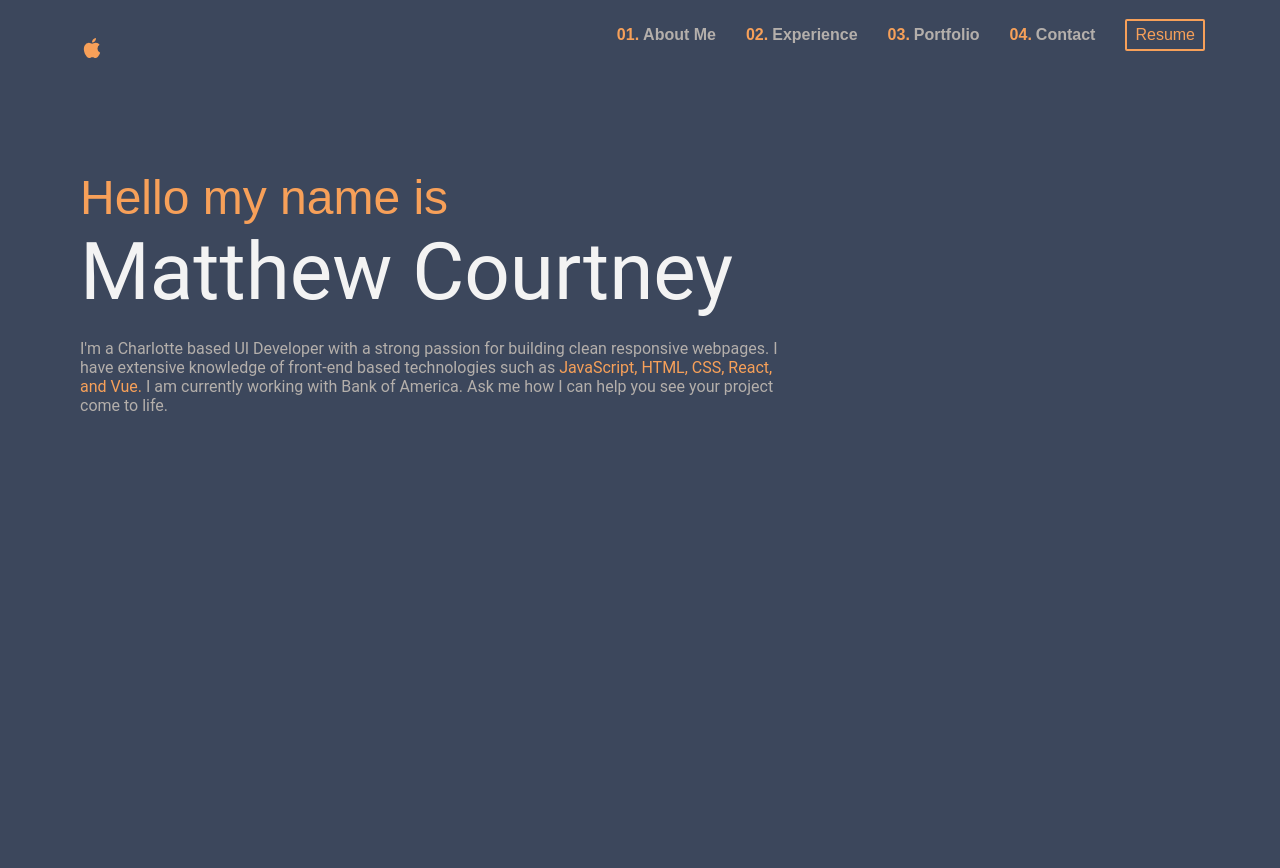
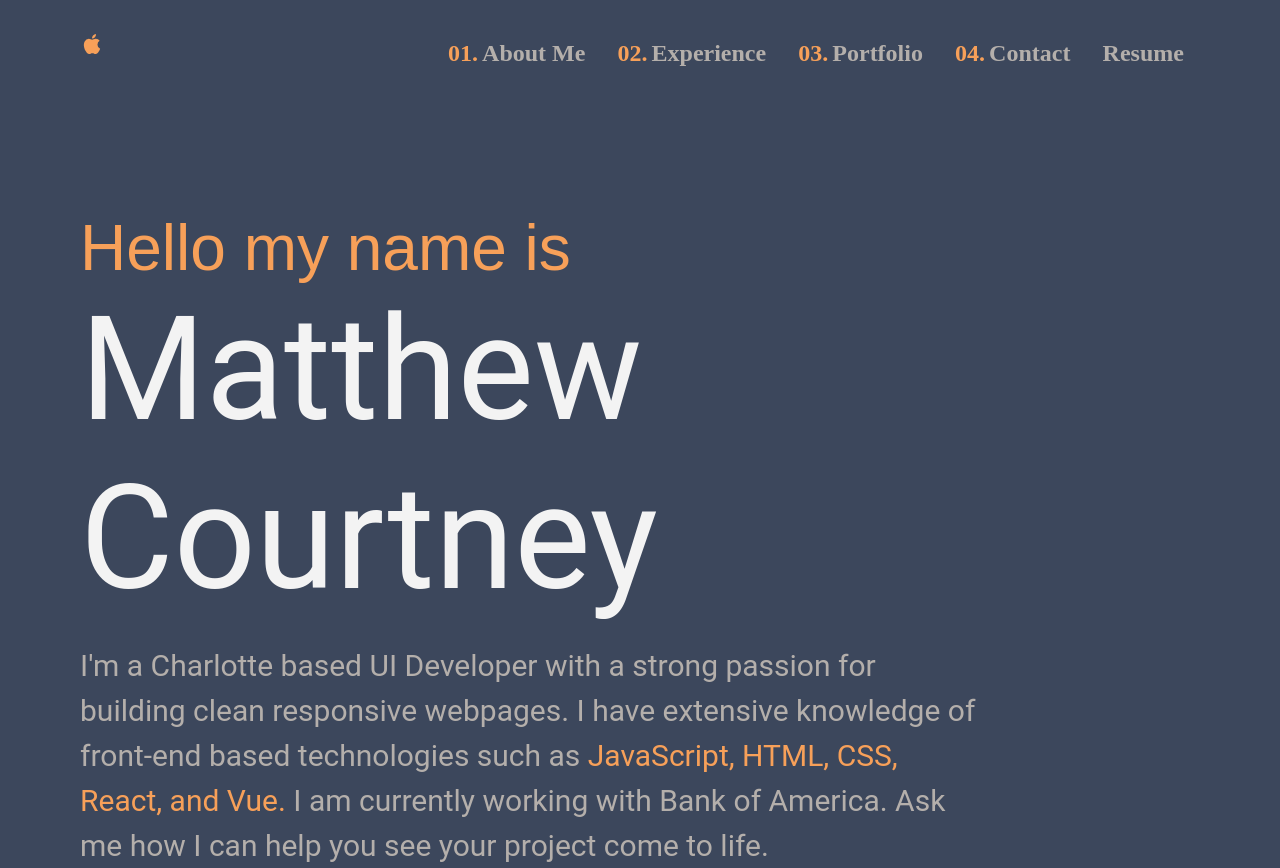
Before and after one commit to matthewcourtneydev/portfolio, a React (Create React App) app: page / in a window 1280 px wide. Before the commit the page ends 800 px from the top, so only its background shows below. Built offline with nearby package versions, Linux system fonts and the light colour scheme.

Commit message:
restyled and simplified both pages built mobile first then added in queries for larger screens need to retyle aside since the new nav bar has a new position

```diff
--- a/src/App.scss
+++ b/src/App.scss
@@ -13,123 +13,256 @@ body {
   padding: 0;
   background-color: $background;
 
+  a {
+    all: unset;
+  }
+
   .App {
-
-  max-width: 1400px;
+    max-width: 2000px;
     margin-left: auto;
     margin-right: auto;
 
-  .nav-bar {
-    position: inline-flex;
-    padding-top: 10px;
+    #nav-bar {
+      counter-set: nav-counter;
+      padding-top: 16px;
+      padding-left: 30px;
+      padding-right: 30px;
 
-    .logo {
-      float: left;
-      margin: 6px 15px;
-      margin-left: 80px;
+      position: inline-felx;
+      display: flex;
+
+      #bars {
+        margin-left: auto;
         color: $orange;
-      font-weight: bolder;
+      }
 
-      .icon {
+      #logo {
         color: $orange;
-        text-decoration: none;
-        font-size: 3em;
+      }
+
+      #nav-items {
+        display: none;
       }
     }
 
-    counter-set: nav-counter;
+    #home {
+      padding-left: 30px;
+      padding-right: 30px;
+      padding-top: 15vh;
 
-    ul,
-    .bars {
-      float: right;
-      display: flex;
-      justify-content: flex-end;
-      list-style: none;
-      margin-right: 60px;
+      #hello {
+        color: $orange;
+        font-family: $tech-text;
+      }
 
-      li {
-        margin: 0 15px;
-        font-weight: bold;
+      #name {
+        color: rgb(243, 243, 243);
+        font-family: $bold-text;
+        font-size: 60px;
+      }
+
+      #bio {
         color: $dark-text;
-        font-family: $tech-text;
-
-        a {
-          text-decoration: none;
-          color: inherit;
+        font-family: $bold-text;
+        padding-top: 20px;
+        font-size: 15px;
+        line-height: 25px;
+        margin: 0;
+        span {
+          color: $orange;
         }
       }
 
-      li:hover {
+      //     #hello {
+      //       color: $orange;
+      //       font-family: $tech-text;
+      //     }
+
+      //     #name {
+      //       color: rgb(243, 243, 243);
+      //       font-family: $bold-text;
+      //       font-size: 37px;
+      //     }
+
+      //     #bio {
+      //       color: $dark-text;
+      //       font-family: $bold-text;
+      //       margin: 0;
+      //       span {
+      //         color: $orange;
+      //       }
+      //     }
+    }
+
+    @media only screen and (min-width: 770px) {
+      #nav-bar {
+        position: inline-felx;
+        display: flex;
+        font-size: 1.5em;
+        padding-left: 0;
+        padding-right: 0;
+
+        #logo {
+          padding-left: 80px;
+          padding-top: 16px;
           color: $orange;
         }
 
-      li:before {
+        #bars {
+          display: none;
+        }
+
+        #nav-items {
+          list-style: none;
+          display: flex;
+          justify-content: space-around;
+          width: 60%;
+          max-width: 800px;
+          margin-left: auto;
+          font-weight: bold;
+          color: $dark-text;
+          padding-right: 80px;
+
+          .nav-item:before {
             content: counter(nav-counter, decimal-leading-zero) ".";
             counter-increment: nav-counter;
             margin-right: 4px;
             color: $orange;
           }
-
-      a {
-        text-decoration: none;
-        .resume-button {
-          padding: 5px 8px;
-          font-weight: normal;
-          border-radius: 2px;
-          font-size: 1em;
-          top: -7px;
-          position: relative;
-          color: $orange;
-          border: solid 2px $orange;
         }
 
-        .resume-button:before {
-          display: none;
       }
 
-        .resume-button:hover {
-          color: $background;
-          background-color: #f7a059;
+      #home {
+        padding-left: 80px;
+
+        #hello {
+          font-size: 4em;
+        }
+
+        #name {
+          font-size: 9em;
+        }
+
+        #bio {
+          max-width: 900px;
+          padding-top: 20px;
+          font-size: 30px;
+          line-height: 45px;
         }
       }
     }
+    // .nav-bar {
+    //   position: inline-flex;
+    //   padding-top: 10px;
+
+    //   .logo {
+    //     float: left;
+    //     margin: 6px 15px;
+    //     margin-left: 80px;
+    //     color: $orange;
+    //     font-weight: bolder;
+
+    //     .icon {
+    //       color: $orange;
+    //       text-decoration: none;
+    //       font-size: 3em;
+    //     }
+    //   }
+
+    //   counter-set: nav-counter;
+
+    //   ul,
+    //   .bars {
+    //     float: right;
+    //     display: flex;
+    //     justify-content: flex-end;
+    //     list-style: none;
+    //     margin-right: 60px;
+
+    //     li {
+    //       margin: 0 15px;
+    //       font-weight: bold;
+    //       color: $dark-text;
+    //       font-family: $tech-text;
+
+    //       a {
+    //         text-decoration: none;
+    //         color: inherit;
+    //       }
+    //     }
+
+    //     li:hover {
+    //       color: $orange;
+    //     }
+
+    //     li:before {
+    //       content: counter(nav-counter, decimal-leading-zero) ".";
+    //       counter-increment: nav-counter;
+    //       margin-right: 4px;
+    //       color: $orange;
+    //     }
+
+    //     a {
+    //       text-decoration: none;
+    //       .resume-button {
+    //         padding: 5px 8px;
+    //         font-weight: normal;
+    //         border-radius: 2px;
+    //         font-size: 1em;
+    //         top: -7px;
+    //         position: relative;
+    //         color: $orange;
+    //         border: solid 2px $orange;
+    //       }
+
+    //       .resume-button:before {
+    //         display: none;
+    //       }
+
+    //       .resume-button:hover {
+    //         color: $background;
+    //         background-color: #f7a059;
+    //       }
+    //     }
+    //   }
 
     .bars {
       display: none;
     }
 
-    @media only screen and (max-width: 600px) {
-      padding-top: 0;
+    //   @media only screen and (max-width: 600px) {
+    //     padding-top: 0;
 
-      ul {
-        display: none;
-      }
+    //     ul {
+    //       display: none;
+    //     }
 
-      .bars {
-        display: flex;
-        margin-right: 30px;
-        color: $orange;
-        font-size: 1.5em;
-        padding-top: 25px;
-      }
+    //     .bars {
+    //       display: flex;
+    //       margin-right: 30px;
+    //       color: $orange;
+    //       font-size: 1.5em;
+    //       padding-top: 25px;
+    //     }
 
-      .logo {
-        margin-left: 30px;
+    //     .logo {
+    //       margin-left: 30px;
 
-        img {
-          margin-top: 8px;
-        }
-      }
-    }
+    //       img {
+    //         margin-top: 8px;
+    //       }
+    //     }
+    //   }
 
-    @media only screen and (min-width: 1380px) {
-      font-size: 1.1em;
-    }
-  }
+    //   @media only screen and (min-width: 1380px) {
+    //     font-size: 1.1em;
+    //   }
+    // }
 
-  .scrolled {
-    box-shadow: rgba(0, 0, 0, 0.15) 0px 5px 15px 0px;
-  }
+    // .scrolled {
+    //   box-shadow: rgba(0, 0, 0, 0.15) 0px 5px 15px 0px;
+    // }
 
     .nav-side-bar {
       position: fixed;
@@ -220,53 +353,52 @@ body {
       }
     }
 
-  .page {
-    max-width: 1000px;
+    // .page {
+    //   max-width: 1000px;
 
-    .content-container {
-      padding-top: 20vh;
-      padding-left: 30px;
-      padding-right: 30px;
+    //   .content-container {
+    //     padding-top: 20vh;
+    //     padding-left: 30px;
+    //     padding-right: 30px;
 
-      #hello {
-        color: $orange;
-        font-family: $tech-text;
-      }
+    //     #hello {
+    //       color: $orange;
+    //       font-family: $tech-text;
+    //     }
 
-      #name {
-        color: rgb(243, 243, 243);
-        font-family: $bold-text;
-        font-size: 37px;
-      }
+    //     #name {
+    //       color: rgb(243, 243, 243);
+    //       font-family: $bold-text;
+    //       font-size: 37px;
+    //     }
 
-      #bio {
-        color: $dark-text;
-        font-family: $bold-text;
-        margin: 0;
-        span {
-          color: $orange;
-        }
-      }
+    //     #bio {
+    //       color: $dark-text;
+    //       font-family: $bold-text;
+    //       margin: 0;
+    //       span {
+    //         color: $orange;
+    //       }
+    //     }
 
-      @media only screen and (min-width: 500px) {
-        padding-left: 80px;
+    //     @media only screen and (min-width: 500px) {
+    //       padding-left: 80px;
 
-        #hello {
-          font-size: 3em;
-        }
+    //       #hello {
+    //         font-size: 3em;
+    //       }
 
-        #name {
-          font-size: 5em;
-        }
+    //       #name {
+    //         font-size: 5em;
+    //       }
 
-        #bio {
-          max-width: 700px;
-          padding-top: 20px;
-        }
-
-      }
-    }
-  }
+    //       #bio {
+    //         max-width: 700px;
+    //         padding-top: 20px;
+    //       }
+    //     }
+    //   }
+    // }
     //   .intro-page {
 
     //     .parent-container {
--- a/src/components/nav-bar.jsx
+++ b/src/components/nav-bar.jsx
@@ -11,14 +11,10 @@ function Navbar() {
     }
 
     return (
-    <nav className='nav-bar'>
-        <div className='logo'>
-        <a href="#" id="icon" className="icon">
-              <UilApple />
-        </a>
-        </div>
-        <div className='bars'><UilBars onClick={() => toggleSideNav()}/></div>
-        <ul className="nav-items">
+    <nav id='nav-bar'>
+        <span id="logo"><a href="#"><UilApple /></a></span>
+        <div id='bars'><UilBars onClick={() => toggleSideNav()}/></div>
+        <ul id="nav-items">
             <li className="nav-item"><a href="#about-me" alt='about-me'>About Me</a></li>
             <li className="nav-item"><a href="#experience" alt="experience">Experience</a></li>
             <li className="nav-item"><a href="#portfolio" alt="portfolio">Portfolio</a></li>
```
Lines whose indentation alone changed are shown as unchanged.
